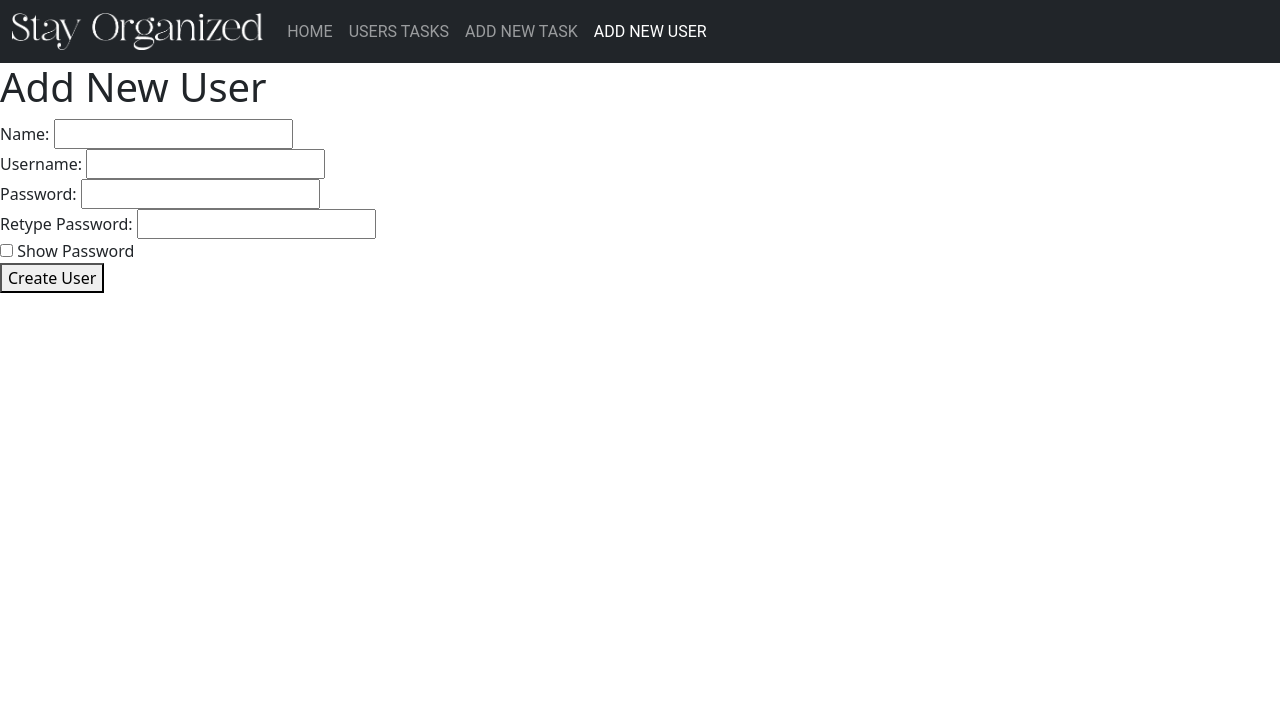
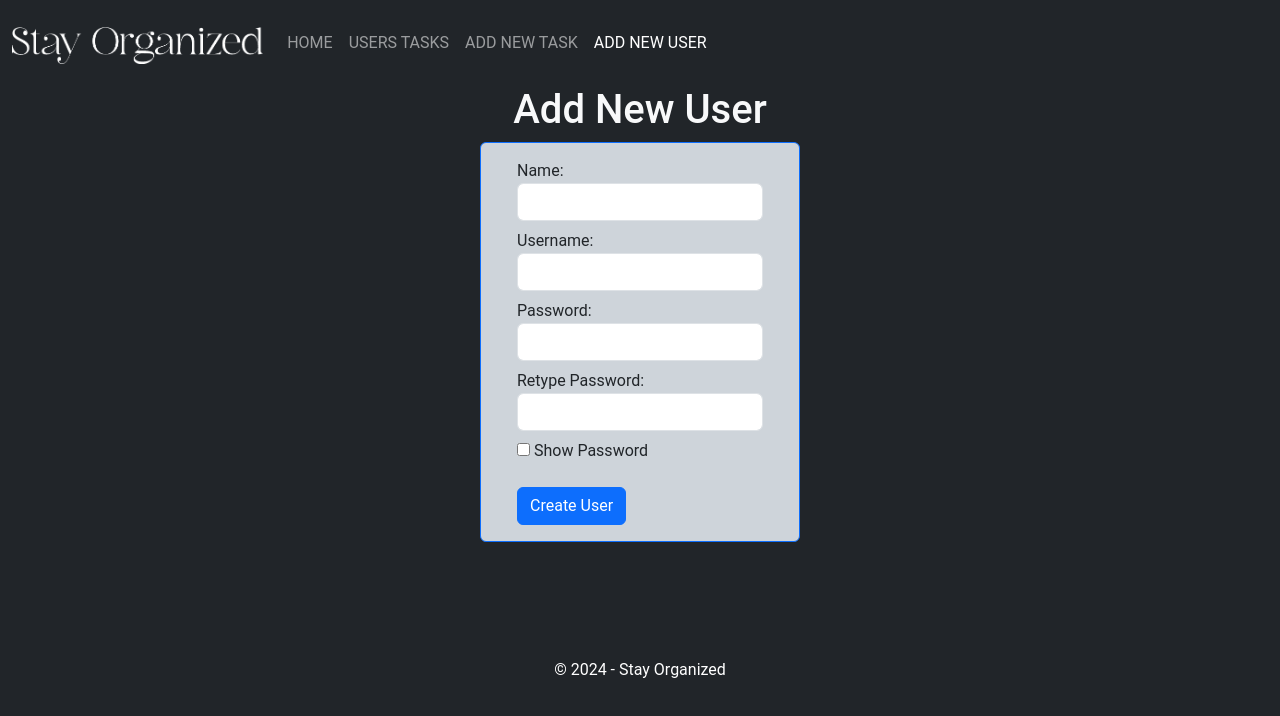
Before and after one commit to rohanpokwal/stay_organized_workshop, a plain HTML site: page addAUser.html in a window 1280 px wide. Drawn offline with nearby package versions, Linux system fonts and the light colour scheme.

Commit message:
finish styling addAUser.html

```diff
--- a/addAUser.html
+++ b/addAUser.html
@@ -1,23 +1,22 @@
 <!DOCTYPE html>
 <html lang="en">
+
 <head>
     <meta charset="UTF-8">
     <meta name="viewport" content="width=device-width, initial-scale=1.0">
     <title>Add a User Page</title>
-    <link
-      href="https://cdn.jsdelivr.net/npm/bootstrap@5.3.3/dist/css/bootstrap.min.css"
-      rel="stylesheet"
-      integrity="sha384-QWTKZyjpPEjISv5WaRU9OFeRpok6YctnYmDr5pNlyT2bRjXh0JMhjY6hW+ALEwIH"
-      crossorigin="anonymous"
-    />
+    <link href="https://cdn.jsdelivr.net/npm/bootstrap@5.3.3/dist/css/bootstrap.min.css" rel="stylesheet"
+        integrity="sha384-QWTKZyjpPEjISv5WaRU9OFeRpok6YctnYmDr5pNlyT2bRjXh0JMhjY6hW+ALEwIH" crossorigin="anonymous" />
+    <link rel="stylesheet" href="./css/index.css">
 </head>
-<body>
+
+<body class="bg-dark">
 
     <!-- nav bar -->
     <div id="todo">
         <div id="wrap">
             <header>
-                <nav class="navbar navbar-expand-lg bg-dark"data-bs-theme="dark" >
+                <nav class="navbar navbar-expand-lg bg-dark" data-bs-theme="dark">
                     <div class="container-fluid">
                         <a class="navbar-brand" href="index.html" style="max-width: 20%;">
                             <img src="images/logo.png" alt="logo image" class="img-fluid"></a>
@@ -28,49 +27,62 @@
                         </button>
                         <div class="collapse navbar-collapse" id="navbarNavAltMarkup">
                             <div class="navbar-nav">
-                                <a class="nav-link" aria-current="page" href="index.html" style="font-family:Roboto">HOME</a>
+                                <a class="nav-link" aria-current="page" href="index.html"
+                                    style="font-family:Roboto">HOME</a>
                                 <a class="nav-link" href="todos.html" style="font-family:Roboto">USERS TASKS</a>
                                 <a class="nav-link" href="new_todo.html" style="font-family:Roboto">ADD NEW TASK</a>
-                                <a class="nav-link active" href="addAUser.html" style="font-family:Roboto">ADD NEW USER</a>
+                                <a class="nav-link active" href="addAUser.html" style="font-family:Roboto">ADD NEW
+                                    USER</a>
                             </div>
                         </div>
                     </div>
                 </nav>
             </header>
-    <div>
-        <h1>Add New User</h1>
+
+            <h1 class="text-center text-light">Add New User</h1>
+            <div class="container bg-dark-subtle w-25 border border-primary rounded">
+                <div class="d-flex align-items-center justify-content-center">
                     <form id="createUserForm">
-            <div>
+                        <div class="mb-2 mt-3">
                             <label for="name">Name:</label>
-                <input type="text" name="name" id="name" required>
+                            <input class="form-control" type="text" name="name" id="name" required>
                         </div>
-            <div>
+                        <div class="mb-2">
                             <label for="username">Username:</label>
-                <input type="text" name="username" id="username" required>
+                            <input class="form-control" type="text" name="username" id="username" required>
                         </div>
-            <div>
+                        <div class="mb-2">
                             <label for="password">Password:</label>
-                <input type="password" name="password" id="password" required>
+                            <input class="form-control" type="password" name="password" id="password" required>
                         </div>
-            <div>
+                        <div class="mb-2">
                             <label for="retypePassword">Retype Password:</label>
-                <input type="password" name="retypePassword" id="retypePassword" required>
+                            <input class="form-control" type="password" name="retypePassword" id="retypePassword"
+                                required>
                         </div>
-            <div>
+                        <div class="mb-2">
                             <input type="checkbox" id="togglePasswordCheckbox">
                             <label for="togglePasswordCheckbox">Show Password</label>
                         </div>
-            <button type="submit">Create User</button>
+                        <button class="btn btn-primary mt-3 mb-3" type="submit">Create User</button>
                     </form>
                 </div>
+            </div>
 
+            <div id="footerAU">
+                <footer class="navbar-dark bg-dark text-center">
+                    <div class="text-center p-3">
+                        <div class="footer-text">
+                            © 2024 - Stay Organized
+                        </div>
+                    </div>
+                </footer>
+            </div>
 
-
-    <script
-    src="https://cdn.jsdelivr.net/npm/bootstrap@5.3.3/dist/js/bootstrap.bundle.min.js"
+            <script src="https://cdn.jsdelivr.net/npm/bootstrap@5.3.3/dist/js/bootstrap.bundle.min.js"
                 integrity="sha384-YvpcrYf0tY3lHB60NNkmXc5s9fDVZLESaAA55NDzOxhy9GkcIdslK1eN7N6jIeHz"
-    crossorigin="anonymous"
-  ></script>
+                crossorigin="anonymous"></script>
             <script src="./scripts/addAUser.js"></script>
 </body>
+
 </html>
--- a/css/index.css
+++ b/css/index.css
@@ -95,6 +95,10 @@ footer {
     clear: both;
 }
 
+#footerAU {
+    margin-top: 100px;
+}
+
 
 .image2{
         height: 70%;
```
Lines whose indentation alone changed are shown as unchanged.
